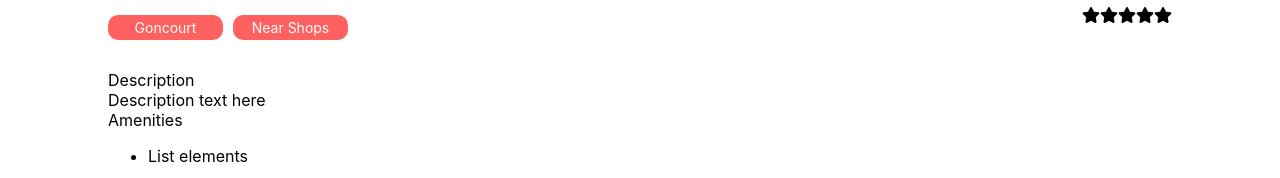
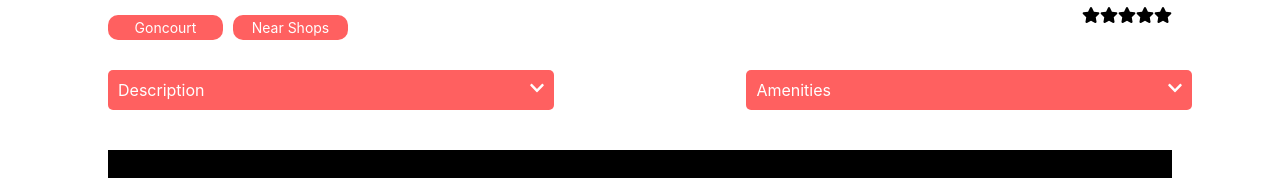
Before and after one commit to andreeache/Project-11, a React (Create React App) app: page /apartment/0979876d in a window 1280 px wide. Shown: the part 622-800 px from the top of the page. Built offline with nearby package versions, Linux system fonts and the light colour scheme.

Commit message:
data errors

```diff
--- a/src/Components/About.js
+++ b/src/Components/About.js
@@ -1,5 +1,4 @@
-import { FontAwesomeIcon } from "@fortawesome/react-fontawesome";
-import { faChevronDown } from "@fortawesome/free-solid-svg-icons";
+
 import DropDown from "./DropDown";
 
 import about from "../assets/about.png";
--- a/src/Components/Apartment.js
+++ b/src/Components/Apartment.js
@@ -1,5 +1,6 @@
 import { useParams } from "react-router";
 import Rating from "./Rating";
+import DropDown from "./DropDown";
 import Gallery from "./Gallery";
 import "../styles/Apartment.css";
 import data from "./data";
@@ -10,7 +11,7 @@ function Apartment(props) {
 
   return (
     <div>
-      <Gallery />
+      <Gallery cover={apartment.cover}/>
       <div className="property">
         <div className="property-info">
           <div className="property-main">
@@ -35,16 +36,21 @@ function Apartment(props) {
         </div>
       </div>
       <div className="apartment-details">
-        <div>
-          Description
-          <div>Description text here</div>
+        <div className="dropdown-apartment" title="Header">
+          <DropDown title="Description" className="dropdown-content">
+          {apartment.description}
+          </DropDown>
         </div>
-        <div>
-          Amenities
+        <div className="dropdown-apartment" title="Header">
+          <DropDown title="Amenities" className="dropdown-content">
           <ul>
-            <li>List elements</li>
+            <li>{apartment.Amenities.map((a) => (
+              <div key={a} className="tags">{a}</div>
+            ))}</li>
           </ul>
+          </DropDown>
         </div>
+
       </div>
     </div>
   );
--- a/src/Components/Gallery.js
+++ b/src/Components/Gallery.js
@@ -1,7 +1,8 @@
+import data from "./data";
 import "../styles/Gallery.css";
 
 
-function Gallery () {
+function Gallery (props) {
     return (
 
 
@@ -9,7 +10,8 @@ function Gallery () {
 
     <div className="gallery">
          <img
-      src="https://s3-eu-west-1.amazonaws.com/course.oc-static.com/projects/front-end-kasa-project/accommodation-20-1.jpg"
+         src={props.cover}
+      // src="https://s3-eu-west-1.amazonaws.com/course.oc-static.com/projects/front-end-kasa-project/accommodation-20-1.jpg"
       alt="apartment view"
       />
     </div>
--- a/src/Components/data.js
+++ b/src/Components/data.js
@@ -264,7 +264,7 @@
 		},
 		"rating": "4",
 		"location": "Paris - 14th Arrondissement",
-		"equipments": [
+		"Amenities": [
 			"Air Conditioning",
 			"Washing Machine",
 			"Hair Dryer",
@@ -294,7 +294,7 @@
 		},
 		"rating": "3",
 		"location": "Paris - 11th Arrondissement",
-		"equipments": [
+		"Amenities": [
 			"Park View",
 			"Heating",
 			"Dryer",
@@ -326,7 +326,7 @@
 		},
 		"rating": "4",
 		"location": "Ile de France - Paris 11e",
-		"equipments": [
+		"Amenities": [
 			"Fold-out Couch",
 			"Oven",
 			"Hair Dryer",
@@ -355,7 +355,7 @@
 		},
 		"rating": "3",
 		"location": "Paris - 3rd Arrondissement",
-		"equipments": [
+		"Amenities": [
 			"Storage",
 			"Bed",
 			"Hair Dryer",
@@ -389,7 +389,7 @@
 		},
 		"rating": "5",
 		"location": "Ecouen",
-		"equipments": [
+		"Amenities": [
 			"Bathroom",
 			"Equiped Kitchen",
 			"Dry Toilet",
@@ -420,7 +420,7 @@
 		},
 		"rating": "4",
 		"location": "Arnouville",
-		"equipments": [
+		"Amenities": [
 			"Bathroom",
 			"Equiped kitchen",
 			"Fridge",
--- a/src/styles/Apartment.css
+++ b/src/styles/Apartment.css
@@ -76,3 +76,13 @@
     display: flex;
     justify-content: space-between;
 }
+
+.apartment-details{
+  display: flex;
+  justify-content: space-between;
+  flex-wrap: nowrap;
+}
+
+.dropdown-apartment{
+  width: 40%;
+}
```
